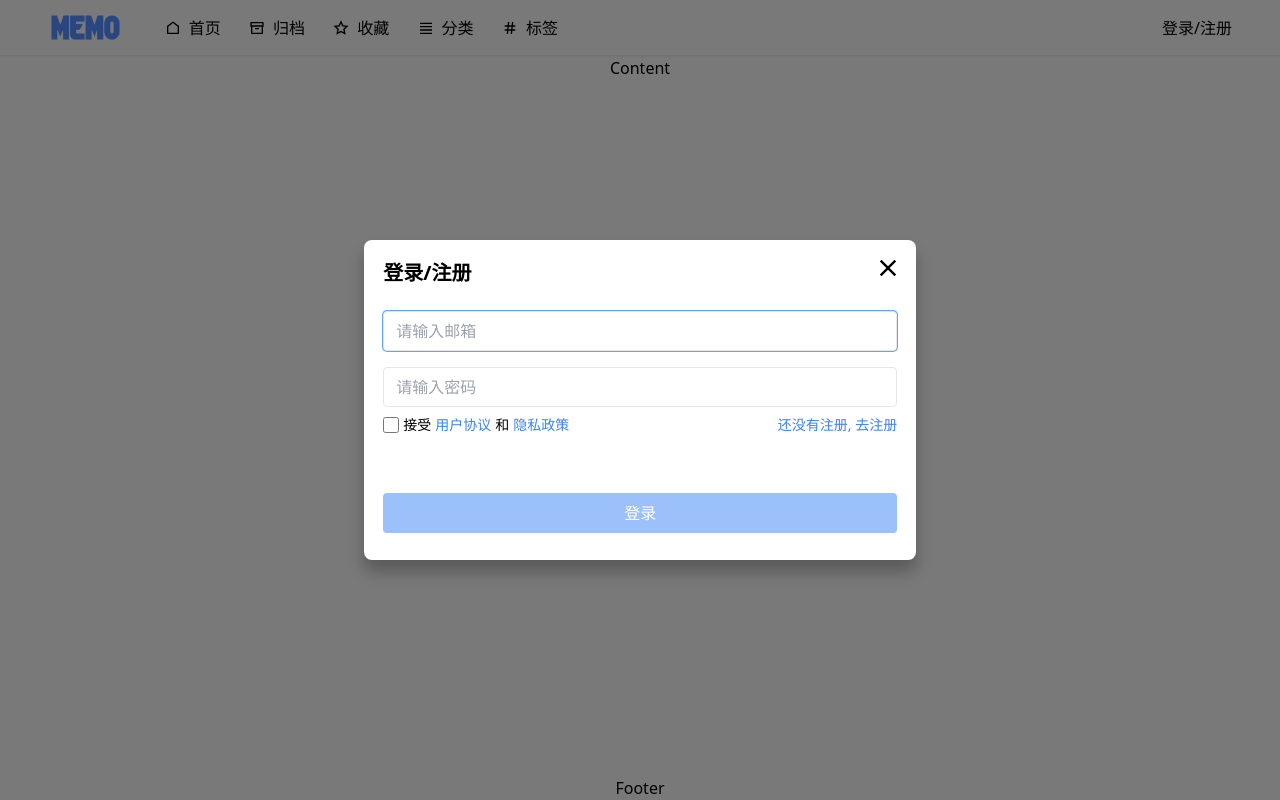
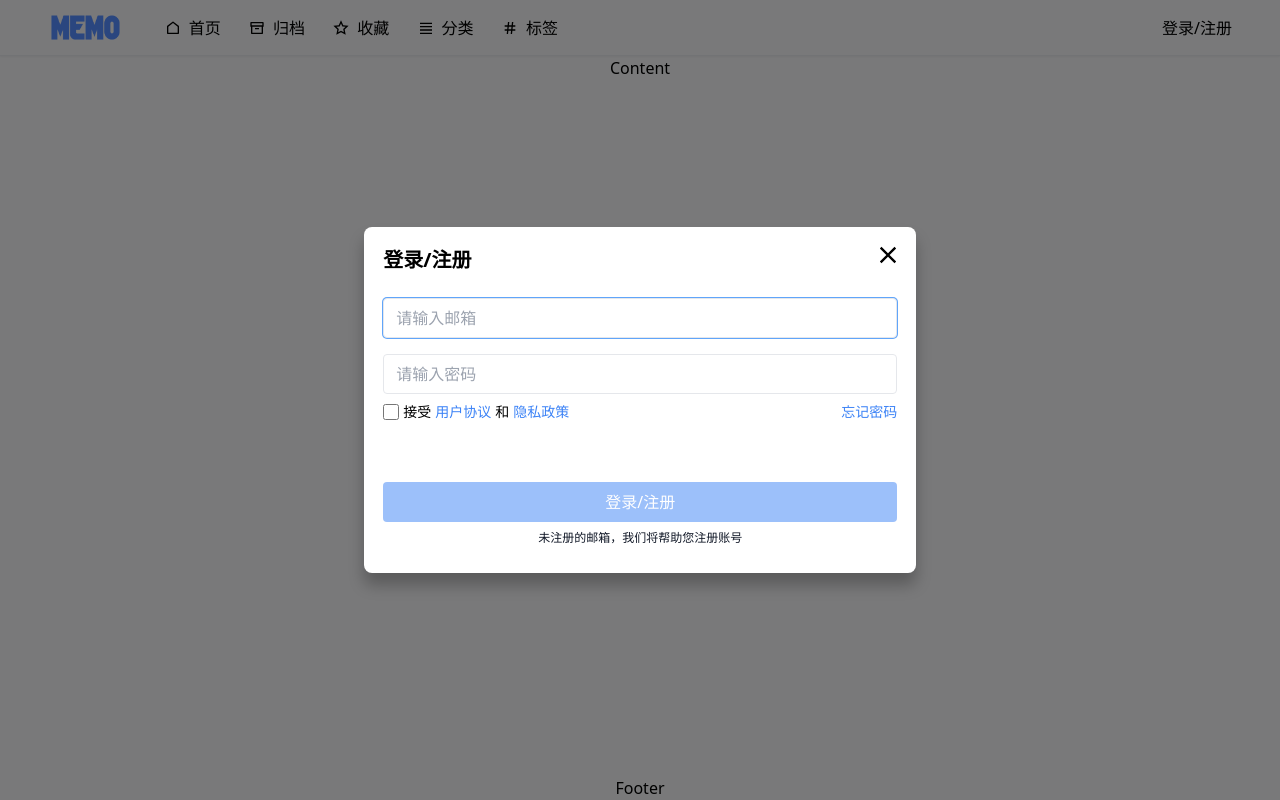
Before and after one commit to lorzzn/jianji-web, a React (Vite) app: page / in a window 1280 px wide. Both pictures are taken after a click on the button "登录/注册". Built offline with nearby package versions, Linux system fonts and the light colour scheme; no server answers.

Commit message:
update: 登录表单验证
reason: 无

```diff
--- a/src/components/LoginDialog/LoginDialog.tsx
+++ b/src/components/LoginDialog/LoginDialog.tsx
@@ -1,4 +1,4 @@
-import { FC, useRef, useState } from "react"
+import { FC, useEffect, useRef, useState } from "react"
 import ZModal, { ZModalRef } from "../ZModal/ZModal"
 import { observer } from "mobx-react"
 import rootStore from "@/store"
@@ -8,31 +8,46 @@ import ZInput from "../ZInput/ZInput"
 import { useForm } from "react-hook-form"
 import ZButton from "../ZButton/ZButton"
 import ZCheckBox from "../ZCheckBox/ZCheckBox"
+import Yup from "@/utils/yup"
+import { yupResolver } from "@hookform/resolvers/yup"
 
 interface ILoginFormData {
   email: string
   password: string
 }
 
+const yupSchema = Yup.object().shape({
+  email: Yup.string().email('请您输入格式正确的邮箱地址').required('请您输入邮箱'),
+  password: Yup.string().required('请您输入密码'),
+})
+
 const LoginDialog:FC = () => {
   const ref = useRef<ZModalRef | null>(null)
   const [ agreed, setAgreed] = useState<boolean | undefined>(false)
+  const dialogStore = rootStore.dialogStore
 
   const setRef = (r:ZModalRef) => {
     ref.current = r
     dialogStore.register("LoginDialog", ref)
   }
 
-  const dialogStore = rootStore.dialogStore
-
   const loginFormData:ILoginFormData = {
     email: "",
     password: ""
   }
 
-  const { handleSubmit, register } = useForm<ILoginFormData>({
-    defaultValues: loginFormData
+  const { handleSubmit, register, watch, formState: { errors } } = useForm<ILoginFormData>({
+    defaultValues: loginFormData,
+    resolver: yupResolver(yupSchema),
+    mode: "onSubmit",
   })
+
+  useEffect(() => {
+    const subscription = watch((value, { name, type }) =>
+      console.log(value, name, type)
+    )
+    return () => subscription.unsubscribe()
+  }, [ watch ])
 
   const onAgreedChange = (e:React.ChangeEvent<HTMLInputElement>) => {
     const checked = e.target.checked
@@ -49,7 +64,7 @@ const LoginDialog:FC = () => {
     ref={setRef}
     title="登录/注册"
     classNames={{
-      modal: classNames(['rounded-lg h-80', ])
+      modal: classNames(['rounded-lg', ])
     }}
   >
     <div className="flex flex-col w-full h-full">
@@ -59,7 +74,7 @@ const LoginDialog:FC = () => {
       >
         <div>
           <ZInput className="w-full mb-4 mt-4" scale="large" placeholder="请输入邮箱" {...register("email")}/>
-          <ZInput className="w-full mb-2" scale="large" placeholder="请输入密码" {...register("password")}/>
+          <ZInput type="password" className="w-full mb-2" scale="large" placeholder="请输入密码" {...register("password")}/>
           <div className="flex justify-between">
             <span className="text-sm flex items-center space-x-1">
               <ZCheckBox checked={agreed} onChange={onAgreedChange} />
@@ -68,13 +83,14 @@ const LoginDialog:FC = () => {
               <span>和</span>
               <a className="text-blue-500 hover:text-blue-400" href="/">隐私政策</a>
             </span>
-            <a className="text-sm text-blue-500 hover:text-blue-400" href="/">还没有注册, 去注册</a>
+            <a className="text-sm text-blue-500 hover:text-blue-400" href="/">忘记密码</a>
           </div>
+          <div className="text-sm mt-1 text-red-500">{errors.email?.message ?? errors.password?.message}</div>
         </div>
-        {/* <ZInput /> */}
 
-        <div>
-          <ZButton disabled={!agreed} className="w-full" scale="large" >登录</ZButton>
+        <div className="flex flex-col items-center mt-14">
+          <ZButton disabled={!agreed} className="w-full" scale="large" >登录/注册</ZButton>
+          <span className="text-xs text-gray-900 mt-2">未注册的邮箱，我们将帮助您注册账号</span>
         </div>
       </ZForm>
 
--- /dev/null
+++ b/src/utils/yup.ts
@@ -0,0 +1,3 @@
+import * as Yup from 'yup'
+
+export default Yup
```
